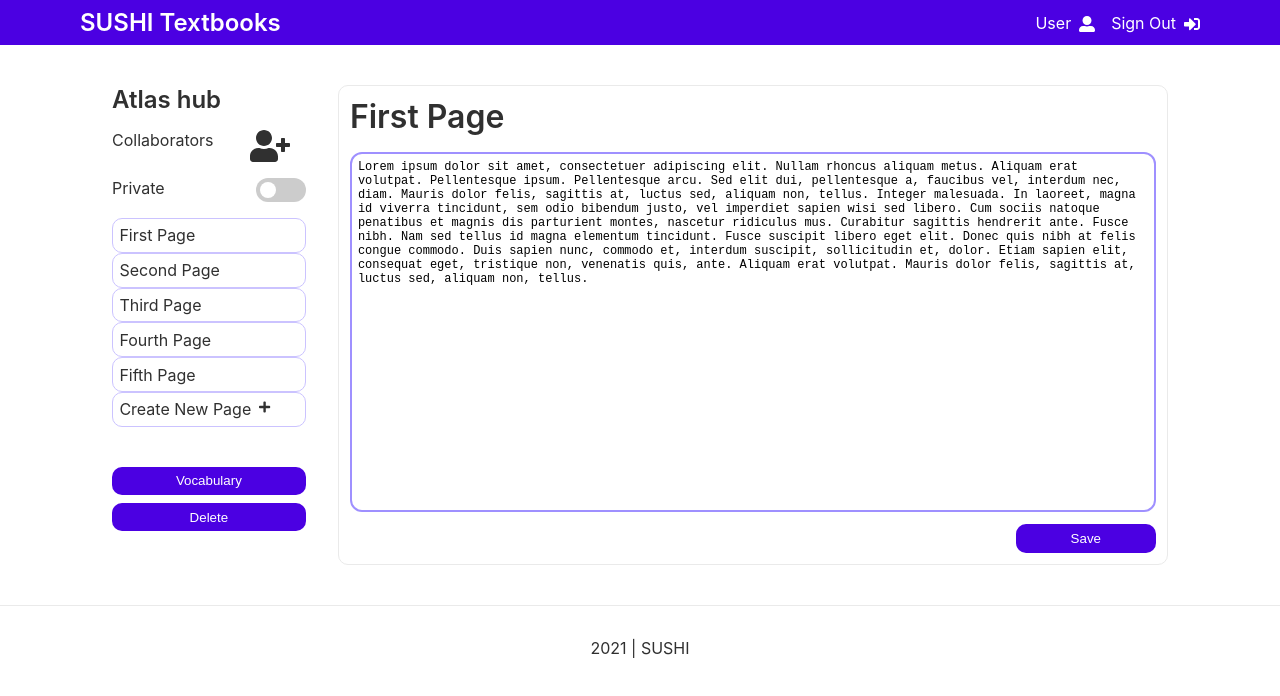
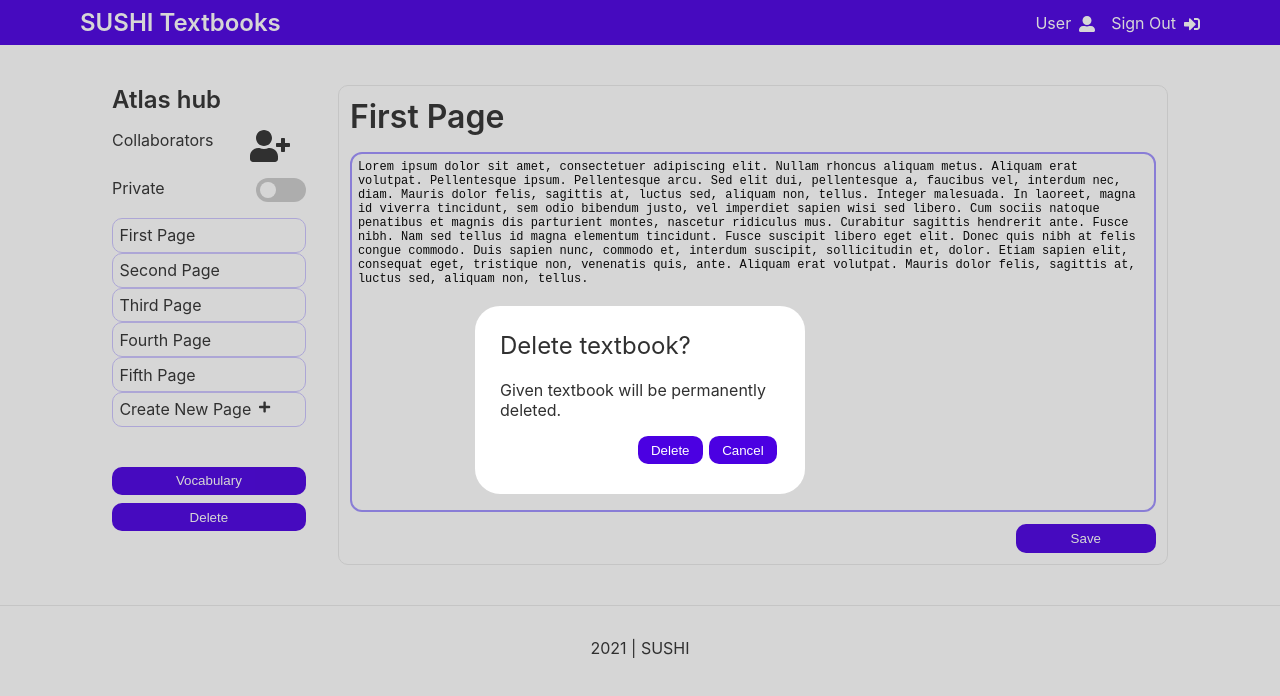
Before and after one commit to hoskra/sushi-next, a Next.js app: page /textbooks/edit/1 in a window 1280 px wide. Both pictures are taken after a click on the button "Delete". Shown: the top 696 px of the page. Built offline with nearby package versions, Linux system fonts and the light colour scheme.

Commit message:
feat(textbook-edit): delete textbook button functionality

```diff
--- a/pages/textbooks/edit/[id].js
+++ b/pages/textbooks/edit/[id].js
@@ -1,6 +1,7 @@
 import React from "react";
 import styles from '../../../styles/TextbookEdit.module.scss'
 import stylesX from '../../../styles/Textbook.module.scss'
+import modalStyles from '../../../styles/Modal.module.scss'
 import { useRouter } from 'next/router'
 import Link from 'next/link'
 import { FontAwesomeIcon } from '@fortawesome/react-fontawesome'
@@ -11,6 +12,7 @@ import TextbookMenu from '../../../components/TextbookMenu'
 import Collaborators from '../../../components/Collaborators'
 import Toggle from '../../../components/Toggle'
 import SideSushiModal from '../../../components/SideSushiModal'
+import SushiModal from '../../../components/SushiModal'
 
 import { data } from '../../../constants/data'
 
@@ -18,6 +20,7 @@ export default function TextbookEdit() {
   const router = useRouter()
   let textbook = data.filter(x => { if(x.id == router.query.id)  return x})[0]
   const [modalIsOpen, setIsOpen] = React.useState(false);
+  const [deleteModalIsOpen, setDeleteModalOpen] = React.useState(false);
 
   const enableModal = (e) => {
     e.stopPropagation();
@@ -27,6 +30,16 @@ export default function TextbookEdit() {
   const disableModal = (e) => {
     e.stopPropagation();
     setIsOpen(false);
+  }
+
+  const enableDeleteModal = (e) => {
+    e.stopPropagation();
+    setDeleteModalOpen(true);
+  }
+
+  const disableDeleteModal = (e) => {
+    e.stopPropagation();
+    setDeleteModalOpen(false);
   }
 
   const [pageName, setpageName] = React.useState("First Page");
@@ -75,7 +88,21 @@ export default function TextbookEdit() {
             <Link href="/vocabulary" passHref>
               <button className="sushi-button">Vocabulary</button>
             </Link>
-            <button className="sushi-button">Delete</button>
+            <button className="sushi-button" onClick={(e) => enableDeleteModal(e)}>Delete</button>
+
+            <SushiModal isOpen={deleteModalIsOpen} closeModal={(e) => disableDeleteModal(e)} title={`Delete textbook?`}>
+            <form className={modalStyles.modalContent}>
+            <div className="sushi-input-container">
+                <p>Given textbook will be permanently deleted.</p>
+              </div>
+              <div className={modalStyles.buttons}>
+                <Link href={'/'} passHref>
+                  <button className="sushi-button">Delete</button>
+                </Link>
+                <button className="sushi-button" onClick={(e) => disableDeleteModal(e)}>Cancel</button>
+              </div>
+            </form>
+          </SushiModal>
           </div>
         </aside>
 
```
